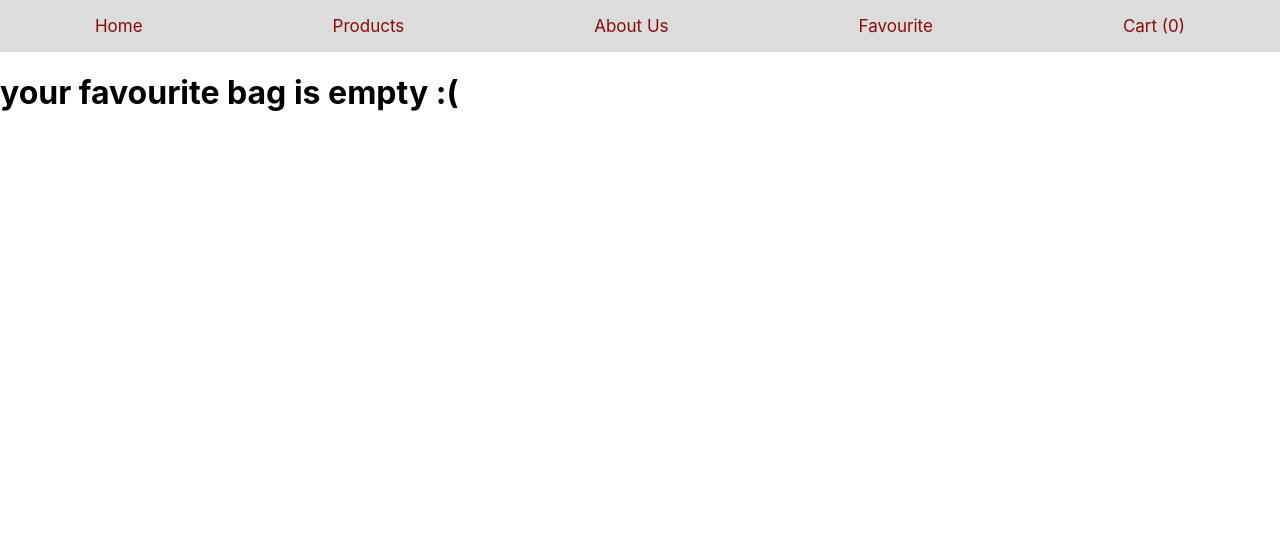
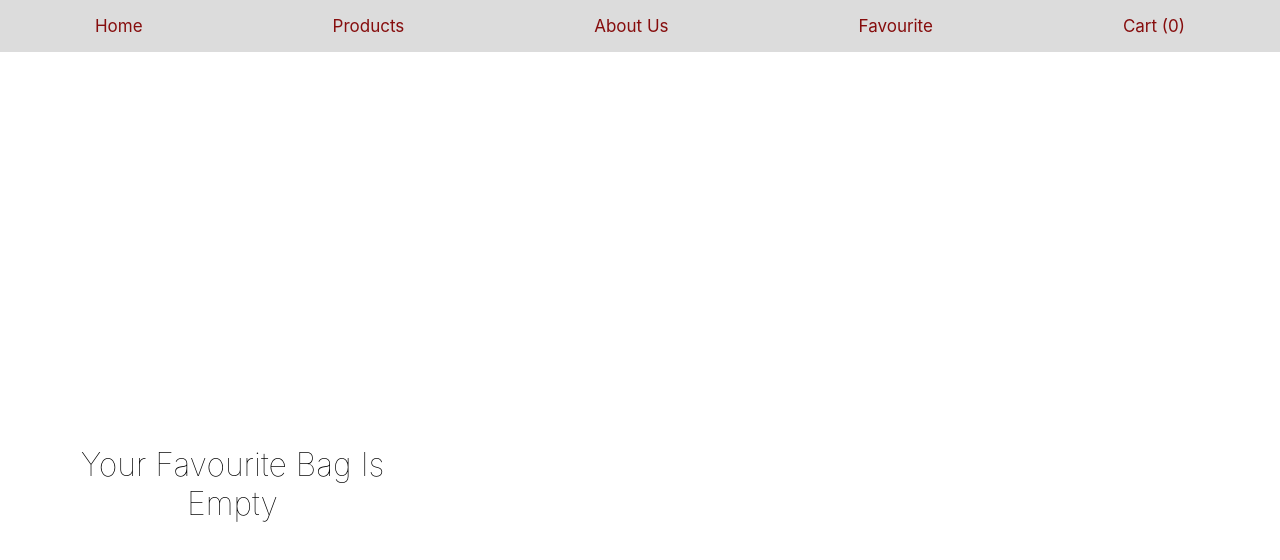
Before and after one commit to parham-mosadeq/storify, a React (Create React App) app: page /favourite in a window 1280 px wide. Shown: the top 560 px of the page. Built offline with nearby package versions, Linux system fonts and the light colour scheme.

Commit message:
fave don.

```diff
--- a/src/components/layouts/Favourite.js
+++ b/src/components/layouts/Favourite.js
@@ -5,15 +5,22 @@ import { useDispatch, useSelector } from 'react-redux';
 import { removeFave } from '../../redux/buttons/actionsBtn';
 // router
 import { Link } from 'react-router-dom';
+//styles
+import {
+  MainFavContainer,
+  FaveItemContainer,
+} from '../../shared/FavouriteComponentStyled';
+// icons
+import { FaHeartBroken } from 'react-icons/fa';
 const Favourite = () => {
   const faveItems = useSelector((state) => state.btnState.likedItems);
   const dispatch = useDispatch();
   return (
-    <div>
+    <MainFavContainer>
       {faveItems.length ? (
         faveItems.map((item) => {
           return (
-            <div key={item.id}>
+            <FaveItemContainer key={item.id}>
               <div>
                 <img width={50} src={item.image} alt={item.title} />
               </div>
@@ -30,15 +37,15 @@ const Favourite = () => {
                   dispatch(removeFave(item.id, faveItems));
                 }}
               >
-                remove from favourite
+                <FaHeartBroken />
               </button>
-            </div>
+            </FaveItemContainer>
           );
         })
       ) : (
-        <h1>your favourite bag is empty :(</h1>
+        <h1>your favourite bag is empty</h1>
       )}
-    </div>
+    </MainFavContainer>
   );
 };
 
--- /dev/null
+++ b/src/shared/FavouriteComponentStyled.jsx
@@ -0,0 +1,86 @@
+import styled from 'styled-components';
+
+const MainFavContainer = styled.main`
+  display: flex;
+  flex-direction: column;
+  justify-content: center;
+  align-items: center;
+  height: 100vh;
+  max-width: 100vw;
+  overflow-x: hidden;
+  margin: 1rem auto;
+
+  h1 {
+    text-align: center;
+    display: block;
+    text-transform: capitalize;
+    font-weight: lighter;
+  }
+
+  img {
+    display: block;
+    width: 20%;
+    margin: 1rem auto;
+  }
+  /* general links styles */
+  a {
+    text-decoration: none;
+    text-align: center;
+  }
+
+  a:nth-child(1) {
+    color: black;
+  }
+
+  a:nth-child(2) {
+    color: green;
+  }
+
+  @media (min-width: 750px) {
+    display: grid;
+    grid-template-columns: repeat(2, 1fr);
+    gap: 0.4rem;
+    align-items: center;
+    margin: 2rem;
+  }
+  @media (min-width: 1170px) {
+    display: grid;
+    grid-template-columns: repeat(3, 1fr);
+    gap: 0.4rem;
+    align-items: center;
+    margin: 2rem;
+  }
+`;
+
+const FaveItemContainer = styled.article`
+  display: flex;
+  flex-direction: column;
+  justify-content: center;
+  align-items: center;
+  box-shadow: 0 0 12px rgba(0, 0, 0, 0.4);
+  max-width: 450px;
+  margin: 1rem auto;
+  border-radius: 10px;
+
+  button {
+    cursor: pointer;
+    border: none;
+    background-color: orangered;
+    border-top-left-radius: 10px;
+    border-top-right-radius: 4px;
+
+    color: #fff;
+
+    :focus {
+      outline: none;
+    }
+  }
+
+  @media (min-width: 750px) {
+    display: grid;
+    grid-template-columns: repeat(2, 1fr);
+    align-items: center;
+  }
+`;
+
+export { MainFavContainer, FaveItemContainer };
```
